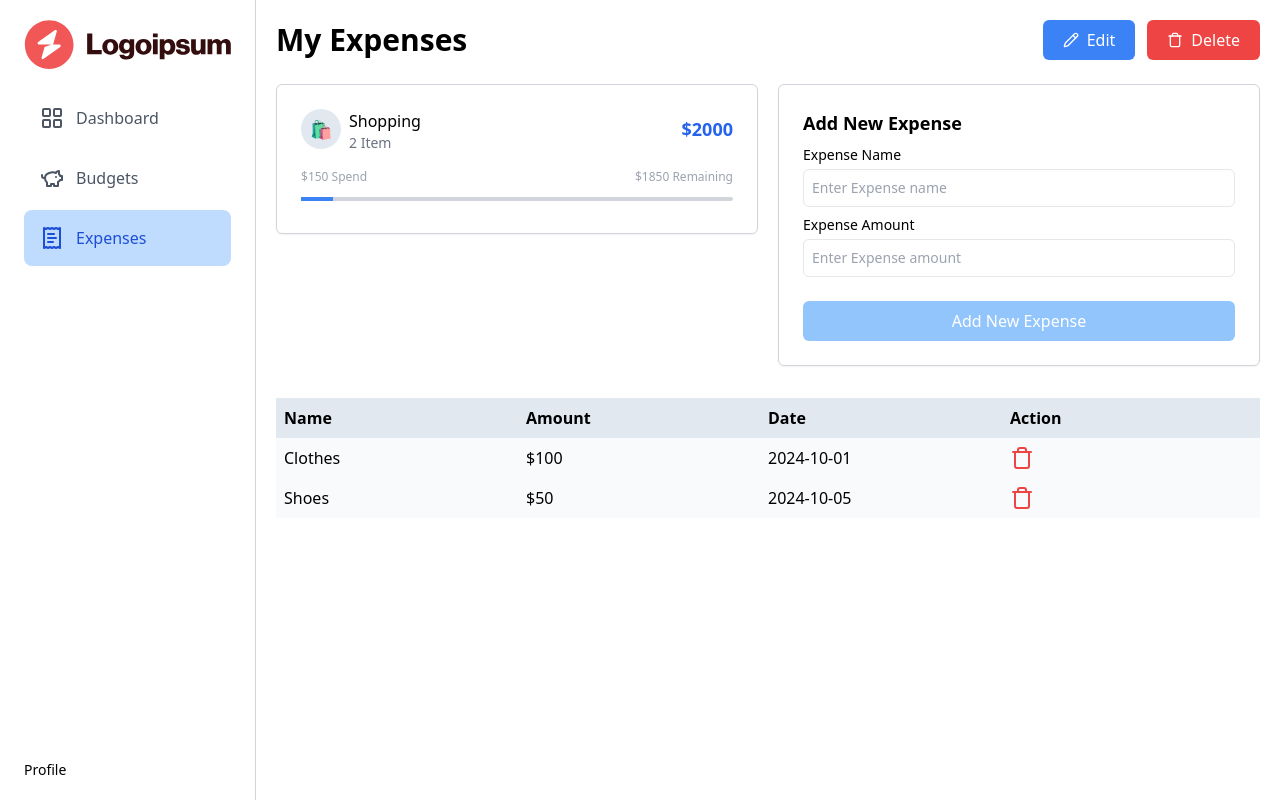
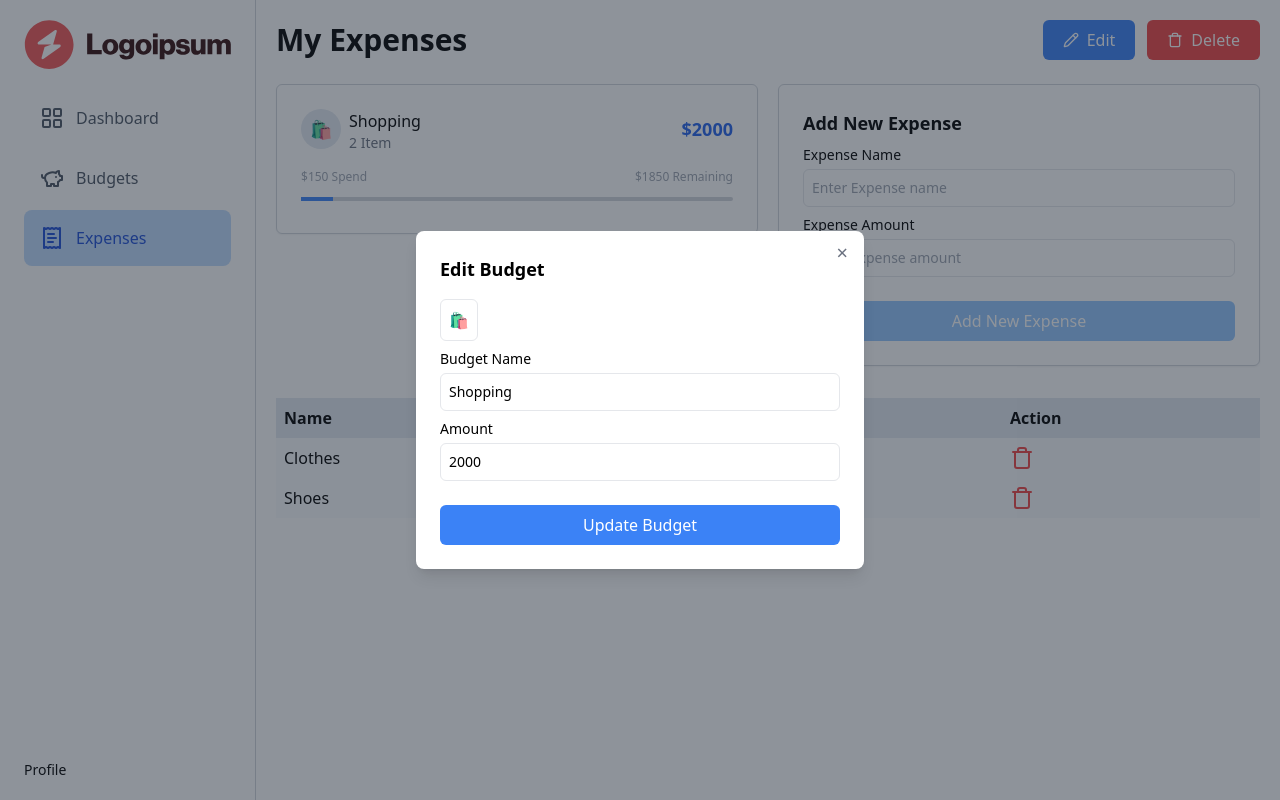
Before and after one commit to vishal2799/Expense-Tracker-React, a React (Vite) app: page /expenses/1 in a window 1280 px wide. Both pictures are taken after a click on the button "Edit". Built offline with nearby package versions, Linux system fonts and the light colour scheme.

Commit message:
edit budget

```diff
--- a/src/components/CreateBudgetForm.jsx
+++ b/src/components/CreateBudgetForm.jsx
@@ -1,13 +1,27 @@
 /* eslint-disable react/prop-types */
 import EmojiPicker from 'emoji-picker-react';
-import { useState } from 'react';
+import { useEffect, useState } from 'react';
 import { toast } from 'react-toastify';
 
-const CreateBudgetForm = ({ onAddBudget }) => {
+const CreateBudgetForm = ({ onAddBudget, initialBudget }) => {
   const [emojiIcon, setEmojiIcon] = useState('😊');
   const [openEmojiPicker, setOpenEmojiPicker] = useState(false);
 
-  const [formData, setFormData] = useState({ budgetName: '', amount: '' });
+  const [formData, setFormData] = useState({
+    budgetName: '',
+    amount: '',
+  });
+
+  useEffect(() => {
+    if (initialBudget) {
+      setEmojiIcon(initialBudget.emoji || '😊');
+      setFormData({
+        budgetName: initialBudget.category || '',
+        amount: initialBudget.totalAmount || '',
+      });
+      console.log(initialBudget);
+    }
+  }, [initialBudget]);
 
   // Update formData state on input change
   const handleInputChange = (e) => {
@@ -17,7 +31,7 @@
   };
 
   const notify = () =>
-    toast.success('Budget Added', {
+    toast.success(initialBudget ? 'Budget Updated' : 'Budget Added', {
       pauseOnHover: false,
       autoClose: 2000,
     });
@@ -78,7 +92,7 @@
           disabled={!(formData.budgetName && formData.amount)}
           className='mt-4 bg-blue-500 w-full text-white py-2 px-4 rounded-md disabled:bg-blue-300'
         >
-          Create Budget
+          {initialBudget ? 'Update Budget' : 'Create Budget'}
         </button>
       </form>
     </div>
--- a/src/pages/Expenses.jsx
+++ b/src/pages/Expenses.jsx
@@ -1,6 +1,7 @@
 import { Pencil, Trash } from 'lucide-react';
 import {
   BudgetCard,
+  CreateBudgetForm,
   CreateExpenseForm,
   DeleteBudget,
   DeleteExpense,
@@ -86,6 +87,40 @@
     setExpenses([...expenses, newExpense]);
   };
 
+  const openEditBudgetModal = (budget) => {
+    openModal(
+      <CreateBudgetForm onAddBudget={onEditBudget} initialBudget={budget} />,
+      'Edit Budget'
+    );
+  };
+
+  const onEditBudget = (updatedBudgetData, emoji) => {
+    const budgetToUpdate = budgetData.find(
+      (budget) => budget.id === Number(budgetId)
+    );
+
+    if (budgetToUpdate) {
+      console.log('found', budgetToUpdate);
+
+      // Update the budget object with the new data
+      const updatedBudget = {
+        ...budgetToUpdate,
+        category: updatedBudgetData.budgetName,
+        totalAmount: parseFloat(updatedBudgetData.amount),
+        emoji: emoji,
+        date: new Date().toISOString().split('T')[0], // Use existing date or today's date
+      };
+
+      // Update the single budget
+      setBudget(updatedBudget);
+
+      console.log('Updated budget:', updatedBudget);
+      closeModal(); // Close the modal after editing is complete
+    } else {
+      console.error('Budget not found');
+    }
+  };
+
   if (!budget) {
     return <p>Loading...</p>; // Display a loading state while data is being set
   }
@@ -95,7 +130,10 @@
       <div className='flex justify-between items-center'>
         <h2 className='text-3xl font-semibold text-black'>My Expenses</h2>
         <div className='flex gap-3'>
-          <button className='flex gap-2 py-2 px-5 bg-blue-500 text-white rounded-md'>
+          <button
+            onClick={() => openEditBudgetModal(budget)}
+            className='flex gap-2 py-2 px-5 bg-blue-500 text-white rounded-md'
+          >
             <Pencil width={16} />
             Edit
           </button>
```
